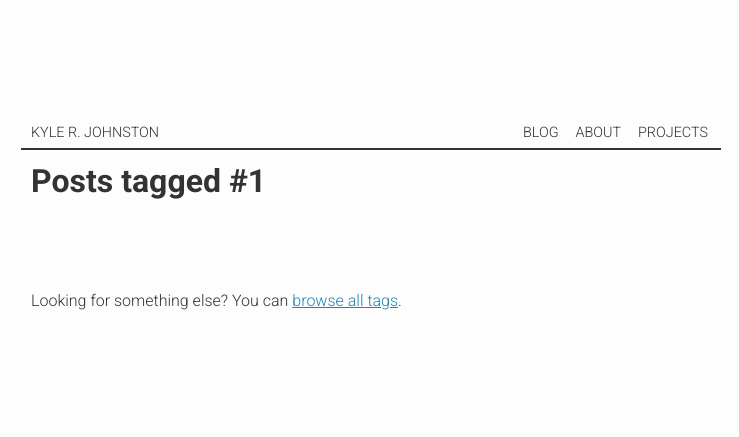
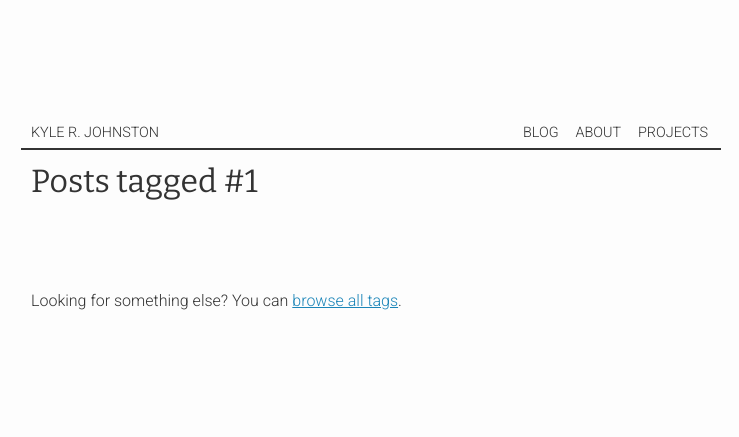
Before and after one commit to kylerjohnston/another-static-flask-blog, a Flask app: page /tags/1/ in a window 1280 px wide. Shown: the top 437 px of the page, without its empty margins (245-984 px from the left). Run offline with Flask 2, Linux system fonts and the light colour scheme; parts of the project's set-up code (start-up, migrations or seed data) failed here and were passed over; some libraries are stand-ins or nearby versions.

Commit message:
Using Bitter as header font

```diff
--- a/app/static/css/layout.css
+++ b/app/static/css/layout.css
@@ -1,4 +1,4 @@
-@import url(https://fonts.googleapis.com/css?family=Roboto:300,700|Source+Code+Pro);
+@import url(https://fonts.googleapis.com/css?family=Roboto:300,700|Source+Code+Pro|Bitter);
 
 /***************************** Layout ****************************************/
 
@@ -138,16 +138,14 @@ article {
 /********************************** Typography *******************************/
 
 h1,h2,h3 {
-  font-family: 'Roboto';
+  /*font-family: 'Roboto';*/
+  font-family: Bitter, serif;
+  font-weight: 400;
   line-height: 1;
-  font-weight: 700;
+  /*font-weight: 700;*/
   color: #333;
   padding: 0px;
   margin: 0px 0px 5px 0px;
-}
-
-article h1::first-letter {
-  color: #ae5a41;
 }
 
 h1.name {
```
